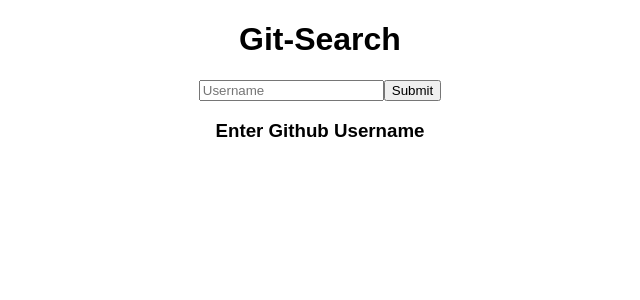
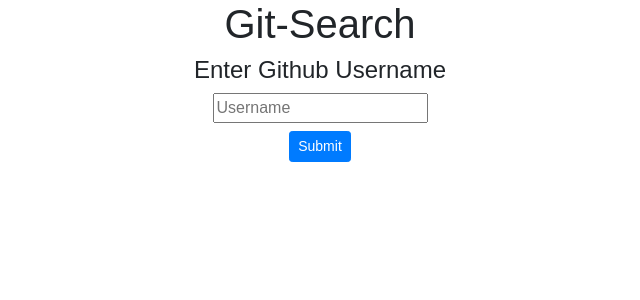
Before and after one commit to naaltunian/Git-Search, a React (Create React App) app: page / in a window 1280 px wide. Shown: the top 300 px of the page, without its empty margins (320-960 px from the left). Built offline with nearby package versions, Linux system fonts and the light colour scheme.

Commit message:
add bootstrap and margin

```diff
--- a/public/index.html
+++ b/public/index.html
@@ -20,6 +20,7 @@
       Learn how to configure a non-root public URL by running `npm run build`.
     -->
     <title>React App</title>
+    <link rel="stylesheet" href="https://stackpath.bootstrapcdn.com/bootstrap/4.1.3/css/bootstrap.min.css" integrity="sha384-MCw98/SFnGE8fJT3GXwEOngsV7Zt27NXFoaoApmYm81iuXoPkFOJwJ8ERdknLPMO" crossorigin="anonymous">
   </head>
   <body>
     <noscript>
@@ -36,5 +37,8 @@
       To begin the development, run `npm start` or `yarn start`.
       To create a production bundle, use `npm run build` or `yarn build`.
     -->
+    <script src="https://code.jquery.com/jquery-3.3.1.slim.min.js" integrity="sha384-q8i/X+965DzO0rT7abK41JStQIAqVgRVzpbzo5smXKp4YfRvH+8abtTE1Pi6jizo" crossorigin="anonymous"></script>
+    <script src="https://cdnjs.cloudflare.com/ajax/libs/popper.js/1.14.3/umd/popper.min.js" integrity="sha384-ZMP7rVo3mIykV+2+9J3UJ46jBk0WLaUAdn689aCwoqbBJiSnjAK/l8WvCWPIPm49" crossorigin="anonymous"></script>
+    <script src="https://stackpath.bootstrapcdn.com/bootstrap/4.1.3/js/bootstrap.min.js" integrity="sha384-ChfqqxuZUCnJSK3+MXmPNIyE6ZbWh2IMqE241rYiqJxyMiZ6OW/JmZQ5stwEULTy" crossorigin="anonymous"></script>
   </body>
 </html>
--- a/src/App.css
+++ b/src/App.css
@@ -2,5 +2,10 @@
 .center {
   text-align: center;
   /* justify-content: center; */
+}
 
+/* UserForm */
+
+.space {
+  margin-bottom: 0.5rem;
 }
--- a/src/components/UserForm.js
+++ b/src/components/UserForm.js
@@ -3,9 +3,10 @@
 const UserForm = (props) => {
   return(
     <form className="center" onSubmit={props.userInfo}>
-      <input placeholder="Username" type="text" name="username"></input>
-      <button>Submit</button>
-      <h3>Enter Github Username</h3>
+      <h4>Enter Github Username</h4>
+      <input className="space" placeholder="Username" type="text" name="username"></input>
+      <br></br>
+      <button className="btn btn-primary btn-sm space">Submit</button>
     </form>
   );
 }
```
